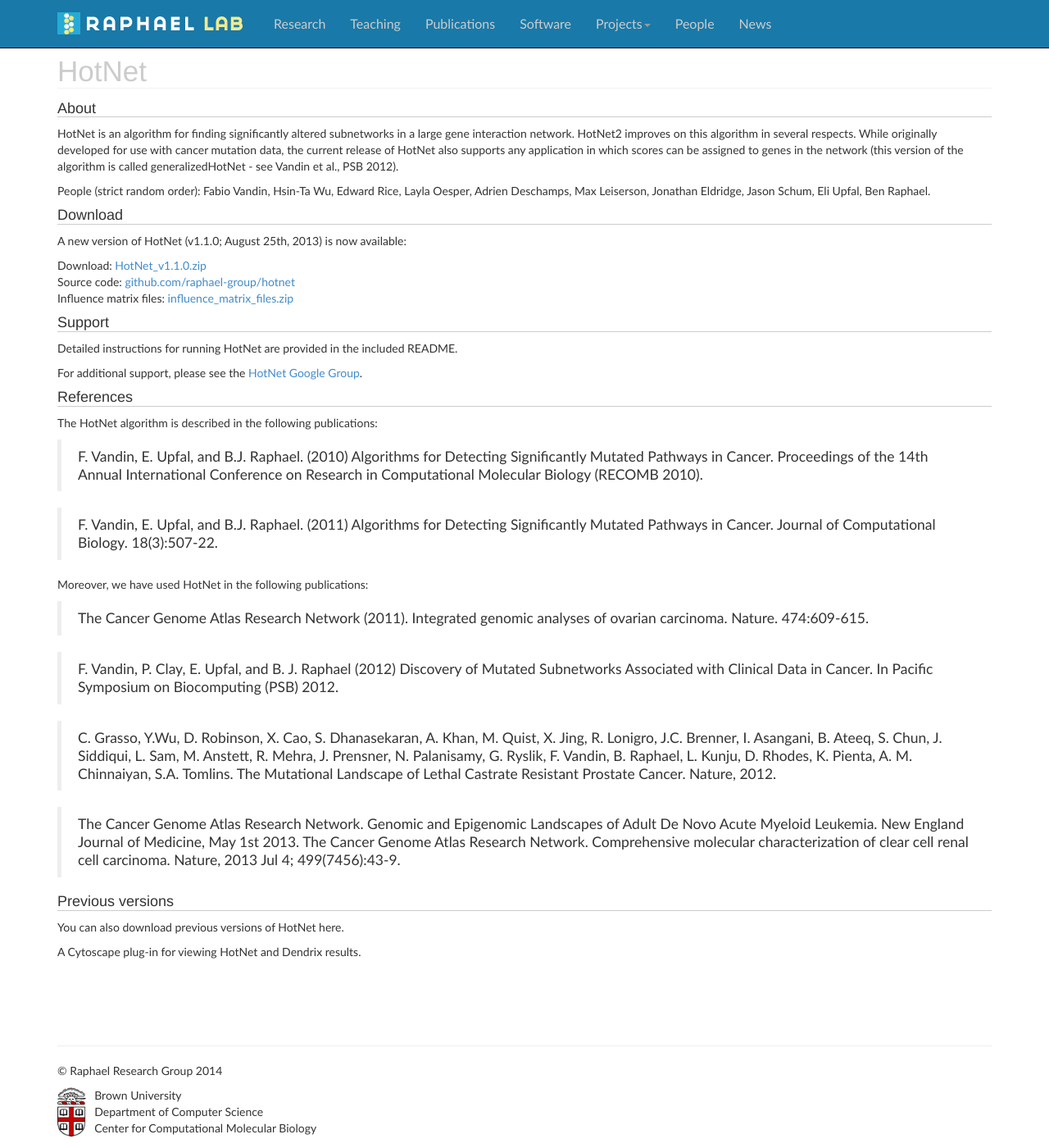
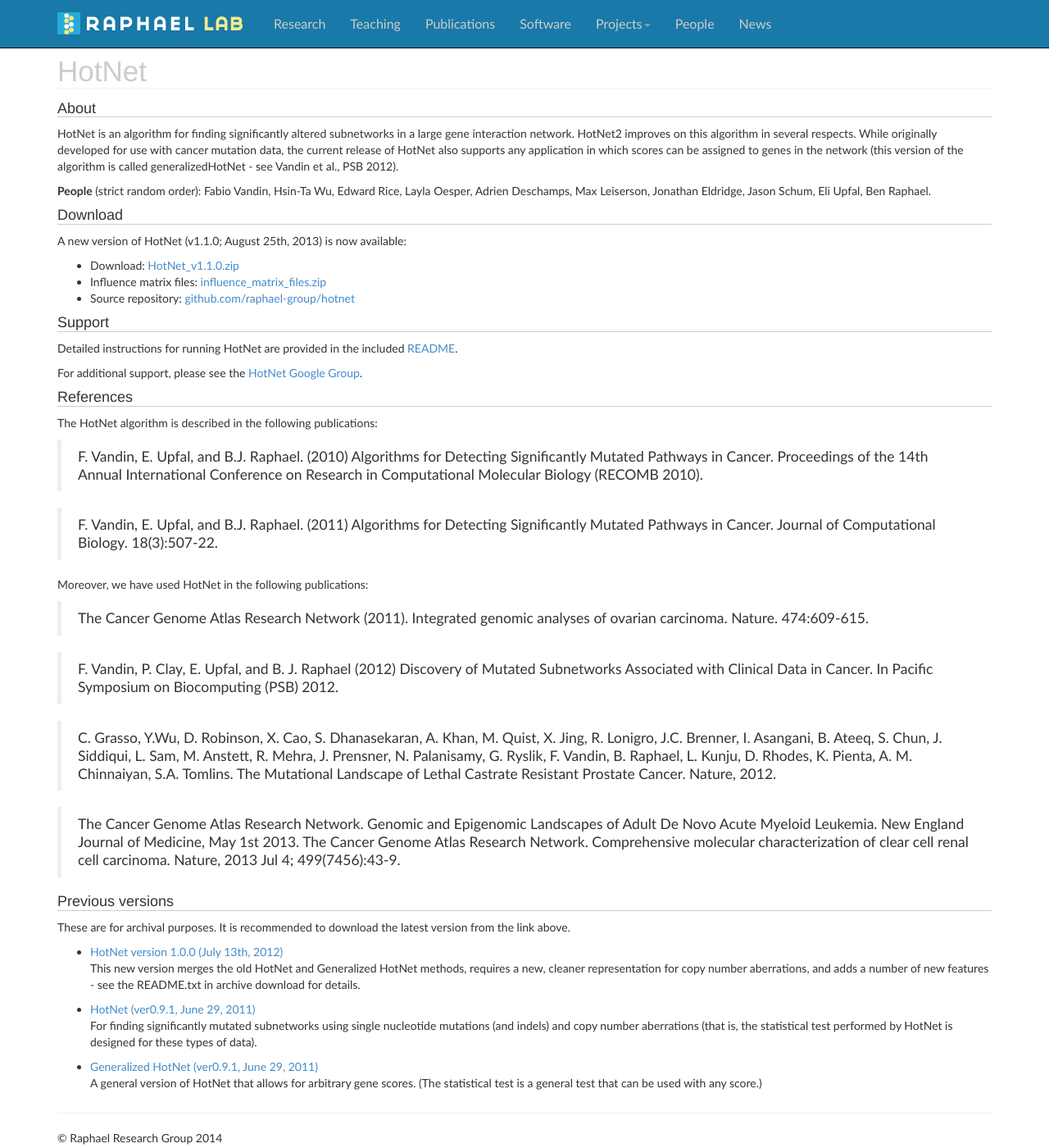
Before and after one commit to raphael-group/raphael-group.github.io, a Jekyll site: the page built from projects/hotnet/index.md, in a window 1280 px wide and 1400 px high. Shown: the whole window at 82% size. Built offline with Jekyll 4.4.1, drawn with Linux system fonts in a browser that asks for light colours; nearby versions of some CDN libraries; Markdown is read by kramdown in place of the engine named in the settings.

Commit message:
Updates HotNet project page

```diff
--- a/projects/hotnet/index.md
+++ b/projects/hotnet/index.md
@@ -9,19 +9,19 @@ container_css_class: container
 ##About
 HotNet is an algorithm for finding significantly altered subnetworks in a large gene interaction network.  HotNet2 improves on this algorithm in several respects. While originally developed for use with cancer mutation data, the current release of HotNet also supports any application in which scores can be assigned to genes in the network (this version of the algorithm is called generalizedHotNet - see Vandin et al., PSB 2012).
 
-People (strict random order): Fabio Vandin, Hsin-Ta Wu, Edward Rice, Layla Oesper, Adrien Deschamps, Max Leiserson, Jonathan Eldridge, Jason Schum, Eli Upfal, Ben Raphael.
+**People** (strict random order): Fabio Vandin, Hsin-Ta Wu, Edward Rice, Layla Oesper, Adrien Deschamps, Max Leiserson, Jonathan Eldridge, Jason Schum, Eli Upfal, Ben Raphael.
 
 ##Download
 A new version of HotNet (v1.1.0; August 25th, 2013) is now available:
 
-Download: [HotNet\_v1.1.0.zip]()
-Source code: [github.com/raphael-group/hotnet](https://github.com/raphael-group/hotnet)
-Influence matrix files: [influence_matrix\_files.zip]()
+* Download: [HotNet\_v1.1.0.zip](http://compbio.cs.brown.edu/projects/hotnet/HotNet_v1.1.0.zip)
+* Influence matrix files: [influence\_matrix\_files.zip](http://compbio.cs.brown.edu/projects/hotnet/influence_matrix_files.zip)
+* Source repository: [github.com/raphael-group/hotnet](https://github.com/raphael-group/hotnet)
 
 ##Support
-Detailed instructions for running HotNet are provided in the included README.
+Detailed instructions for running HotNet are provided in the included [README](https://github.com/raphael-group/hotnet/blob/master/README.md).
 
-For additional support, please see the [HotNet Google Group]().
+For additional support, please see the [HotNet Google Group](http://localhost:4000/projects/hotnet/).
 
 ##References
 The HotNet algorithm is described in the following publications:
@@ -44,6 +44,13 @@ Moreover, we have used HotNet in the following publications:
 
 
 ##Previous versions
-You can also download previous versions of HotNet here.
+These are for archival purposes. It is recommended to download the latest version from the link above.
 
-A Cytoscape plug-in for viewing HotNet and Dendrix results.
+* [HotNet version 1.0.0 (July 13th, 2012)](http://compbio.cs.brown.edu/software/HotNet/HotNet_v1.0.0.zip)
+  This new version merges the old HotNet and Generalized HotNet methods, requires a new, cleaner representation for copy number aberrations, and adds a number of new features - see the README.txt in archive download for details.
+
+* [HotNet (ver0.9.1, June 29, 2011)](http://compbio.cs.brown.edu/software/HotNet/HotNet_v0.9.1.zip)
+  For finding significantly mutated subnetworks using single nucleotide mutations (and indels) and copy number aberrations (that is, the statistical test performed by HotNet is designed for these types of data).
+
+* [Generalized HotNet (ver0.9.1, June 29, 2011)](http://compbio.cs.brown.edu/software/HotNet/GeneralizedHotNet_v0.9.1.zip)
+  A general version of HotNet that allows for arbitrary gene scores. (The statistical test is a general test that can be used with any score.)
```
